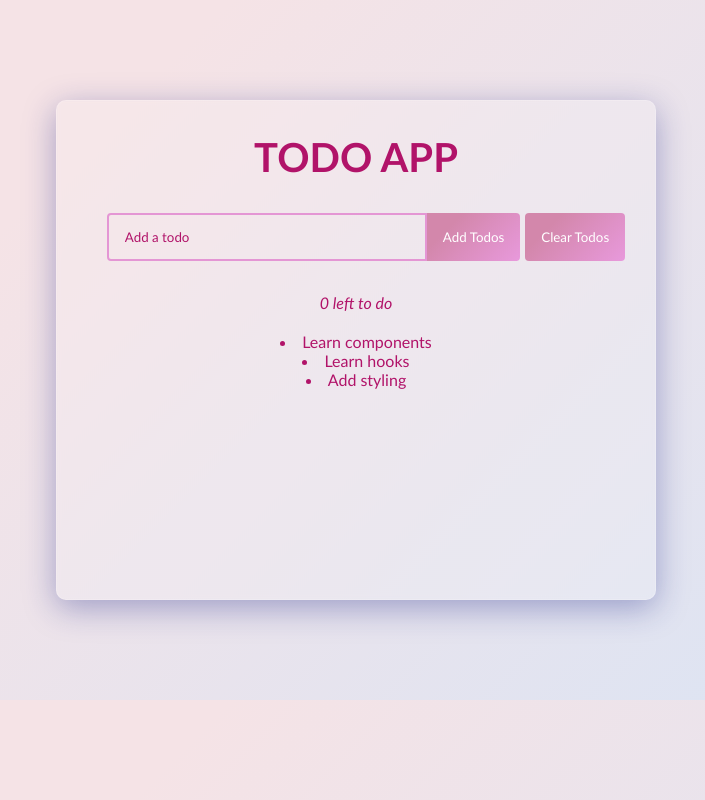
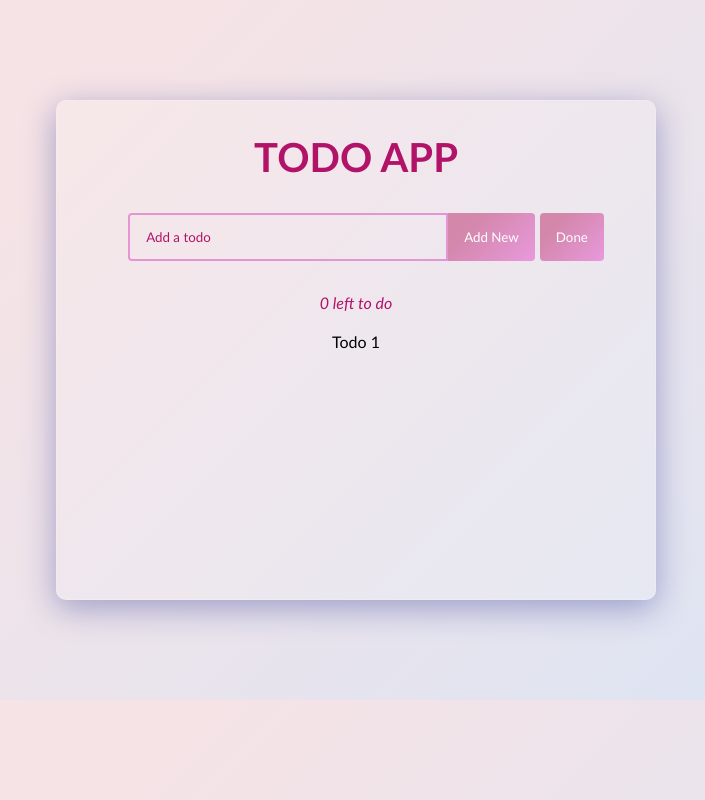
Before and after one commit to VCorak/react-todo, a React (Create React App) app in the folder todo/: page / in a window 1280 px wide. Shown: the whole page, without its empty margins (284-989 px from the left). Built offline with nearby package versions, Linux system fonts and the light colour scheme.

Commit message:
Added state and props, created object with id and name

```diff
--- a/todo/src/App.js
+++ b/todo/src/App.js
@@ -1,8 +1,14 @@
-import React from 'react';
+import React, { useState } from 'react';
 import './App.css';
 import TodoList from "./TodoList";
 
 function App() {
+    const [todos, setTodos] = useState([{ id: 1, name: 'Todo 1', complete: false }]) /* state- when state of application changes it renders it,
+     we need to store todos in a state so we can render this todos and every time we adda todo, delete a todo, change it, it will rerender entire component
+       - our default state here is empty array (first time app reloads it does not have any todos)
+       - then we are setting a state to a variable (const) that it returns an array and we can destructure that
+        array and set it equal to useState- first element is all of our todos, second element is function that allow us to
+          update our todos- this is called object destructuring*/
   return (
 
       <div className='todo-app'>
@@ -10,13 +16,19 @@ function App() {
           <form className='todo-form'>
         <input placeholder='Add a todo' type= "text"
         className='todo-input'/>
-          <button className='add-todo-button'>Add todos</button>
-          <button className='clear-todo-button'>Clear todos</button>
+          <button className='add-todo-button'>Add new</button>
+          <button className='clear-todo-button'>Done</button>
           </form>
           <div className='left-todo'>0 left to do</div>
-          <TodoList />
+          <TodoList todos={todos} />
+
       </div>
+
   );
 }
 
 export default App;
+
+/* <TodoList todos = {todos} /> - passing props to component- like passing attributes to html element */
+/*[{ id: 1, name: 'Todo 1', complete: false }]) - we can not just store the name of our todo, we have to store an object
+     weather or not is complete, we need to have properties of name, id and complete          */
--- a/todo/src/Todo.js
+++ b/todo/src/Todo.js
@@ -1,9 +1,9 @@
 import React from 'react';
 
-function Todo() {
-    return (
+function Todo({ todo }) { /* passing out todo element */ /* printing actual todo name from object */
+    return ( /* printing out todo */
         <div>
-
+            { todo.name }
         </div>
     );
 };
--- a/todo/src/TodoList.js
+++ b/todo/src/TodoList.js
@@ -2,14 +2,20 @@ import React from 'react';
 import Todo from "./Todo";
 import './App.css';
 
-function TodoList() {
+function TodoList({ todos }) { /* rendering out todos */
     return (
-        <div>
-            <li>Learn components</li>
-            <li>Learn hooks</li>
-            <li>Add styling</li>
-        </div>
+        todos.map(todo => { /* inside of an array we loop and map all over our todos
+         so for each on of our todos we wanna return a todo element in a Todo component and pass it todo  */
+            return <Todo key = { todo.id } todo = { todo } /> /* returning todo with id*/
+        })
     );
 };
 
 export default TodoList;
+
+/* key- react doesnt know to update this properly without key,
+every time our todo array changes it is gonna render every single todo in our list
+but we wonna rerender ones that change so we are adding the unique key- in this case this is name of
+of array that we are using- what is does- it actually tells react to only rerender or change the components that change in that array
+instead of rerendering all every single time
+ */
```
